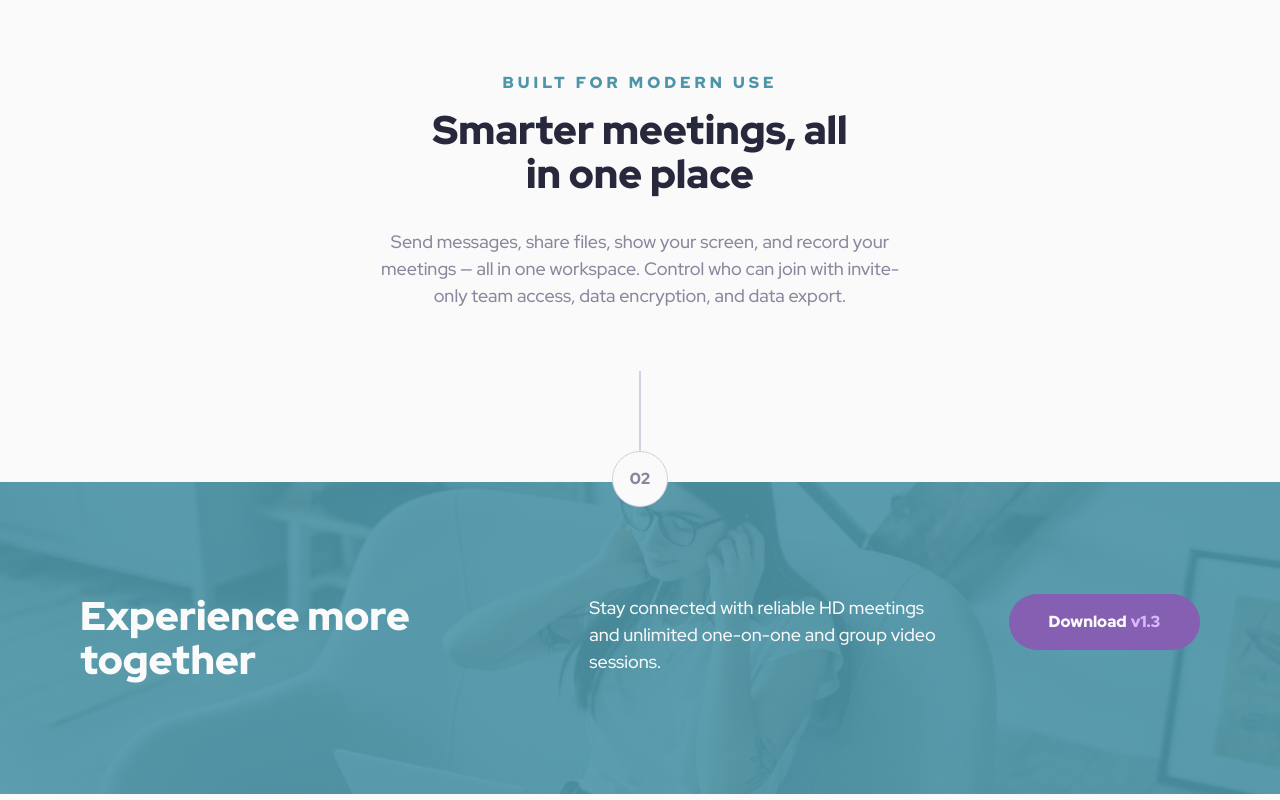
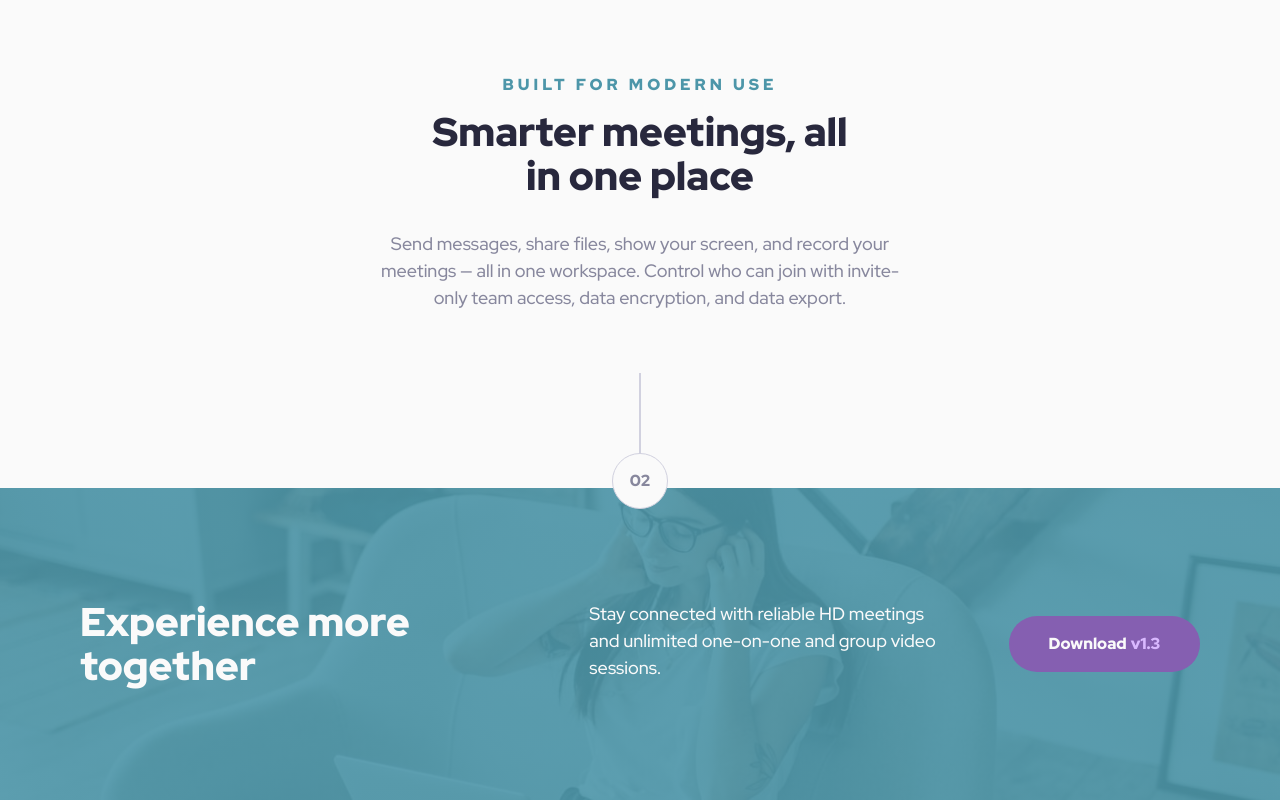
Before and after one commit to hector1234567/fm-meet-landing-page, a website: page index.html in a window 1280 px wide. Shown: the part 1091-1891 px from the top of the page. Drawn offline with Linux system fonts and the light colour scheme.

Commit message:
fix margins

```diff
--- a/sass/layout/_footer.scss
+++ b/sass/layout/_footer.scss
@@ -56,4 +56,8 @@
       width: auto;
     }
   }
+
+  .btn {
+    align-self: center;
+  }
 }
--- a/sass/layout/_main-content.scss
+++ b/sass/layout/_main-content.scss
@@ -4,8 +4,8 @@
   flex-direction: column;
   align-items: center;
   gap: 6.2rem;
-  margin-top: 3.5rem;
-  margin-bottom: 0.3rem;
+  margin-top: 3.7rem;
+  margin-bottom: 0.7rem;
 
   @include respond(tablet) {
     width: 68rem;
```
Also changed, not shown: css/style.css, 1 other file.
